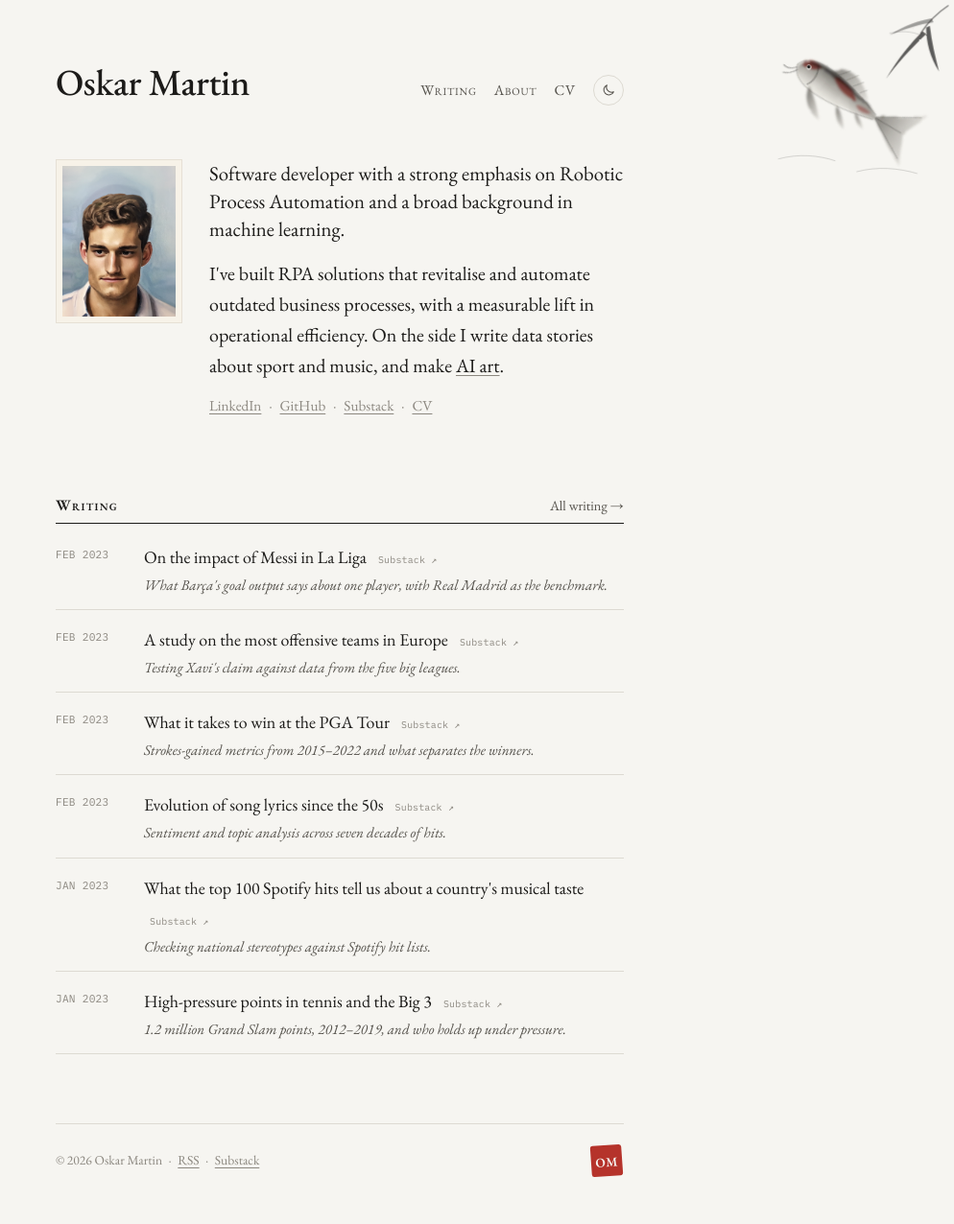
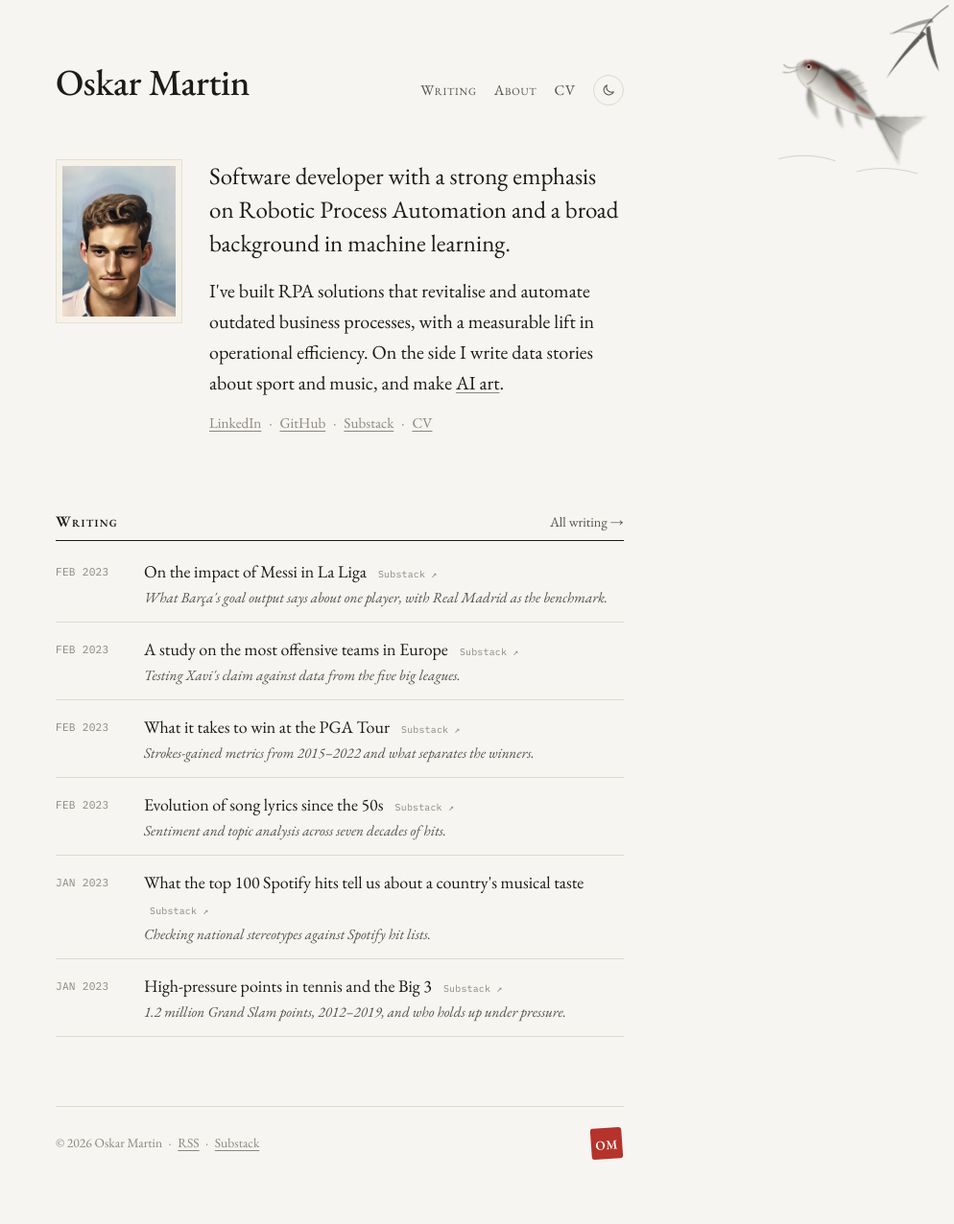
Before and after one commit to oskarmk/oskarmk.github.io, a Jekyll site: the page built from index.html, in a window 1280 px wide. Shown: the whole page at 96% size, without its empty margins (286-1280 px from the left). Built offline with Jekyll 4.4.1, drawn with Linux system fonts in a browser that asks for light colours.

Commit message:
Fix figure width param, lede sizes, dark-mode chart legibility
- figure/embed: rename size param to width (include.size is reserved)
- larger opening paragraph and deks now scale from body size (em)
- tighter line spacing for wrapped titles in lists
- figures get a light backing in dark mode so chart labels stay readable

Co-Authored-By: Claude Opus 5.5 <noreply@anthropic.com>
Claude-Session: https://claude.ai/code/session_019k6A17Y45GvvompuKDXD4X

```diff
--- a/_includes/embed.html
+++ b/_includes/embed.html
@@ -1,8 +1,8 @@
 {% comment %}
   Interactive chart (Plotly HTML export, Datawrapper, Flourish, Observable...):
-  {% include embed.html src="/charts/goals.html" height="460" caption="..." size="wide" %}
+  {% include embed.html src="/charts/goals.html" height="460" caption="..." width="wide" %}
 {% endcomment %}
-<figure class="figure embed{% if include.size %} {{ include.size }}{% endif %}">
+<figure class="figure embed{% if include.width %} {{ include.width }}{% endif %}">
   <iframe src="{{ include.src | relative_url }}" height="{{ include.height | default: 420 }}" loading="lazy" title="{{ include.title | default: include.caption | strip_html | default: 'Interactive chart' }}"></iframe>
   {% if include.caption %}<figcaption>{{ include.caption | markdownify | remove: '<p>' | remove: '</p>' }}</figcaption>{% endif %}
 </figure>
--- a/_includes/figure.html
+++ b/_includes/figure.html
@@ -1,8 +1,8 @@
 {% comment %}
-  {% include figure.html src="/images/chart.png" alt="..." caption="Source: ..." size="wide" %}
-  size: (default) text width · "wide" breaks out of the column · "small" for narrow images
+  {% include figure.html src="/images/chart.png" alt="..." caption="Source: ..." width="wide" %}
+  width: (default) text width · "wide" breaks out of the column · "small" for narrow images
 {% endcomment %}
-<figure class="figure{% if include.size %} {{ include.size }}{% endif %}">
+<figure class="figure{% if include.width %} {{ include.width }}{% endif %}">
   <img src="{{ include.src | relative_url }}" alt="{{ include.alt | default: include.caption | strip_html }}" loading="lazy">
   {% if include.caption %}<figcaption>{{ include.caption | markdownify | remove: '<p>' | remove: '</p>' }}</figcaption>{% endif %}
 </figure>
--- a/assets/css/style.scss
+++ b/assets/css/style.scss
@@ -136,7 +136,7 @@ html[data-theme="dark"] .theme-toggle .moon { display: none; }
   background: var(--paper-deep);
 }
 .intro p { margin: 0 0 14px; }
-.intro .lede { font-size: 1.3rem; line-height: 1.4; margin-bottom: 16px; }
+.intro .lede { font-size: 1.25em; line-height: 1.4; margin-bottom: 16px; }
 .links { color: var(--ink-faint); font-size: 0.95rem; }
 .links span { margin: 0 5px; }
 
@@ -178,7 +178,8 @@ html[data-theme="dark"] .theme-toggle .moon { display: none; }
   white-space: nowrap;
   text-transform: uppercase;
 }
-.entries .title { font-size: 1.12rem; text-decoration: none; }
+.entries .title { font-size: 1.12rem; line-height: 1.35; text-decoration: none; }
+.entries li > div { line-height: 1.35; }
 .entries .title:hover { text-decoration: underline; text-decoration-color: var(--seal); }
 .entries .ext {
   font-family: var(--mono);
@@ -200,7 +201,7 @@ html[data-theme="dark"] .theme-toggle .moon { display: none; }
 
 .page-head { margin: 0 0 40px; }
 .page-head h1 { font-size: 2.2rem; font-weight: 500; line-height: 1.15; margin: 0 0 8px; }
-.dek { margin: 0; font-style: italic; color: var(--ink-soft); font-size: 1.15rem; line-height: 1.45; }
+.dek { margin: 0; font-style: italic; color: var(--ink-soft); font-size: 1.1em; line-height: 1.45; }
 
 .year { margin: 0 0 36px; }
 .year-label { border-bottom: 1px solid var(--ink); padding-bottom: 6px; margin-bottom: 2px; }
@@ -225,12 +226,12 @@ html[data-theme="dark"] .theme-toggle .moon { display: none; }
   letter-spacing: -0.012em;
   text-wrap: balance;
 }
-.article-head .dek { font-size: 1.25rem; }
+.article-head .dek { font-size: 1.2em; }
 
 .hero { margin: 0 0 40px; }
 
 .prose { hyphens: auto; -webkit-hyphens: auto; }
-.prose > p:first-child { font-size: 1.15rem; line-height: 1.55; }
+.prose > p:first-child { font-size: 1.14em; line-height: 1.55; }
 .prose p, .prose ul, .prose ol { margin: 0 0 1.1em; }
 .prose li { margin: 0 0 .35em; }
 .prose li::marker { color: var(--ink-faint); }
@@ -318,7 +319,9 @@ figcaption {
   color: var(--ink-faint);
   font-style: italic;
 }
-html[data-theme="dark"] .figure img, html[data-theme="dark"] .hero img { filter: brightness(.92); }
+/* charts often have transparent backgrounds with dark labels: give them paper in dark mode */
+html[data-theme="dark"] .figure img { background: #eeece7; padding: 10px; border-radius: 3px; filter: brightness(.94); }
+html[data-theme="dark"] .hero img { filter: brightness(.92); }
 
 @media (min-width: 940px) {
   .figure.wide {
```
Also changed, not shown: _drafts/template.md (+2 -2 lines), README.md.
